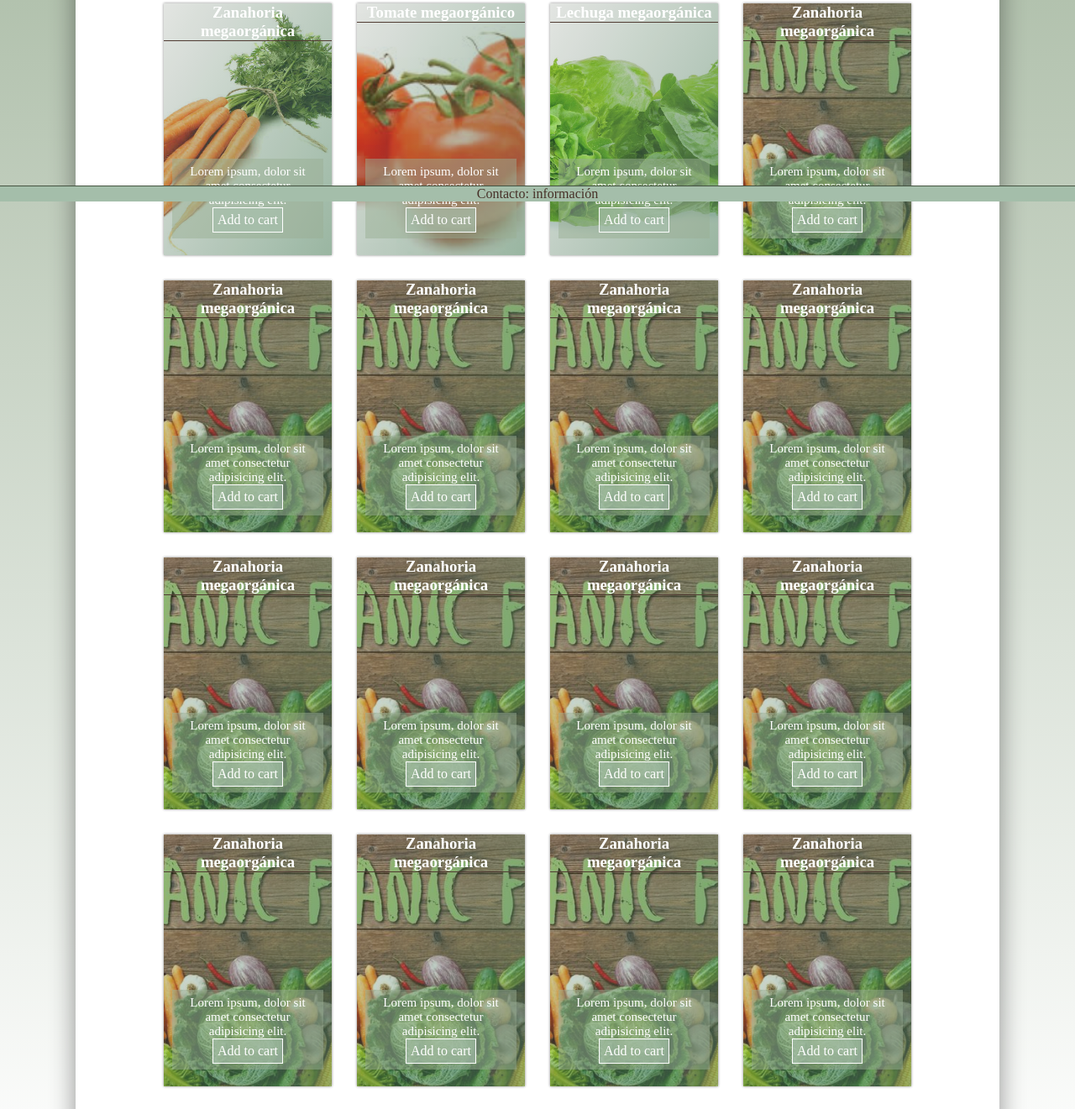
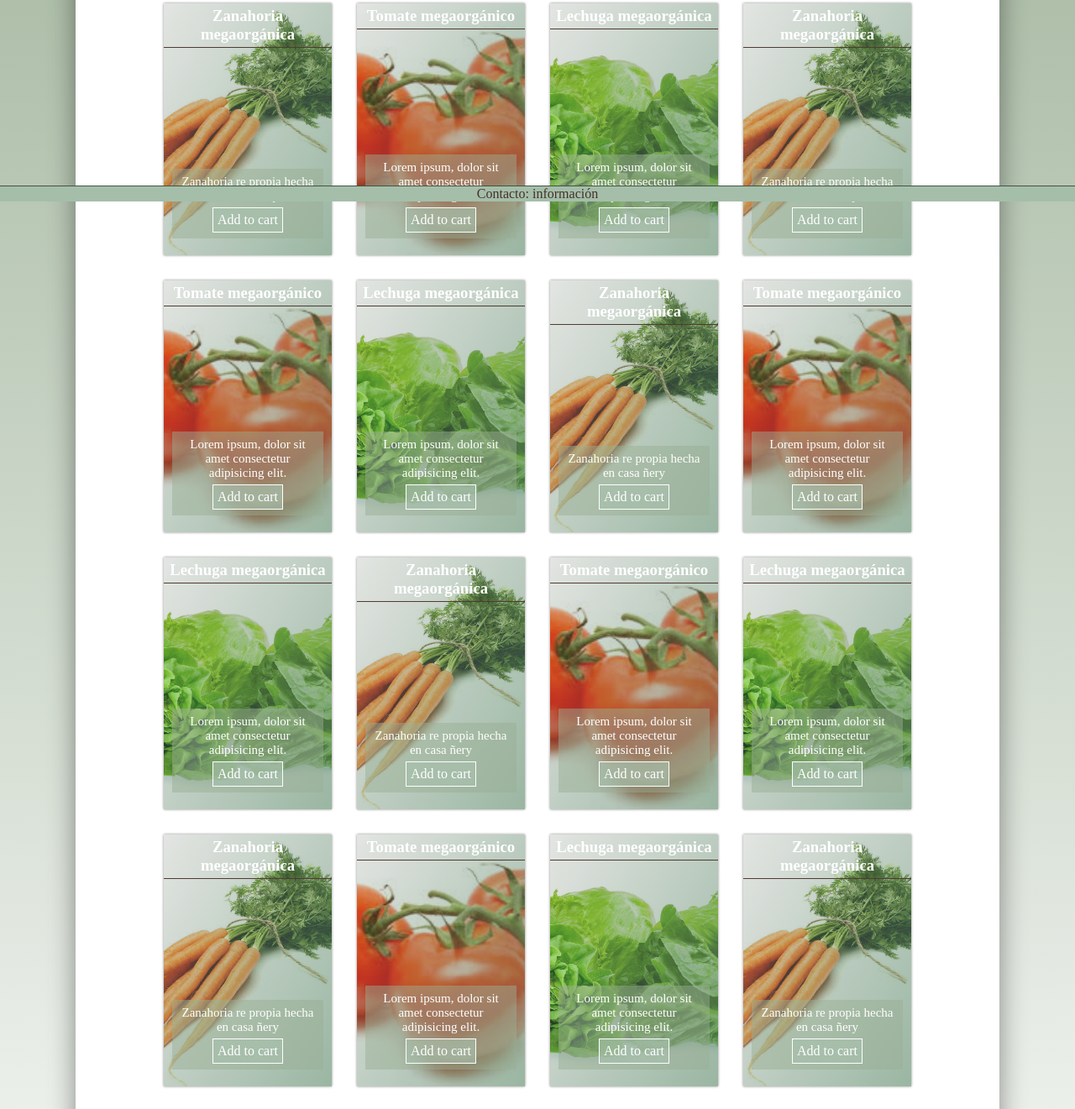
Before and after one commit to DiegoMartinIbarra/Eva-project, a plain HTML site: page marketplace/market.html in a window 1280 px wide. Shown: the part 560-1881 px from the top of the page at 84% size. Drawn offline with Linux system fonts and the light colour scheme; a web font is replaced by a local one.

Commit message:
Version 1

```diff
--- a/marketplace/market.css
+++ b/marketplace/market.css
@@ -223,7 +223,7 @@ footer {
     background-color: white;
     padding: 30px;
     margin-top: 30px;
-    border-radius: 7px;
+    border-radius: 0px;
     box-shadow: rgba(0, 0, 0, 0.425) 0px 0px 30px;
     text-align: center;
 
@@ -279,10 +279,12 @@ footer {
 .card p {
     font-weight: 300;
     font-size: 15px;
+    margin-bottom: 5px;
 }
 .card h3{
     border-bottom: solid rgb(71, 49, 40) 1px;
     margin-bottom: 7px ;
+    padding: 4px;
 }
 
 /*CARD IMAAAAAGEEEE*/
--- a/marketplace/market.html
+++ b/marketplace/market.html
@@ -60,7 +60,7 @@
                     style="background-image: linear-gradient(120deg, rgba(55, 70, 49, 0.144) 0%, rgba(82, 131, 96, 0.616) 100%), url('../ORGANIKA/zanahoria.jpg');">
                     <h3>Zanahoria megaorgánica</h3>
                     <article class="container">
-                        <p>Lorem ipsum, dolor sit amet consectetur adipisicing elit.</p>
+                        <p>Zanahoria re propia hecha en casa ñery</p>
                         <a href="" class="cta">Add to cart</a>
                     </article>
                 </article>
@@ -81,104 +81,120 @@
                     </article>
                 </article>
                 <article class="card"
-                    style="background-image: linear-gradient(120deg, rgba(55, 70, 49, 0.144) 0%, rgba(82, 131, 96, 0.616) 100%), url('../ORGANIKA/img.jpg');">
+                    style="background-image: linear-gradient(120deg, rgba(55, 70, 49, 0.144) 0%, rgba(82, 131, 96, 0.616) 100%), url('../ORGANIKA/zanahoria.jpg');">
                     <h3>Zanahoria megaorgánica</h3>
+                    <article class="container">
+                        <p>Zanahoria re propia hecha en casa ñery</p>
+                        <a href="" class="cta">Add to cart</a>
+                    </article>
+                </article>
+                <article class="card"
+                    style="background-image: linear-gradient(120deg, rgba(55, 70, 49, 0.144) 0%, rgba(82, 131, 96, 0.616) 100%), url('../ORGANIKA/tomate.jpg');">
+                    <h3>Tomate megaorgánico</h3>
                     <article class="container">
                         <p>Lorem ipsum, dolor sit amet consectetur adipisicing elit.</p>
                         <a href="" class="cta">Add to cart</a>
                     </article>
                 </article>
                 <article class="card"
-                    style="background-image: linear-gradient(120deg, rgba(55, 70, 49, 0.144) 0%, rgba(82, 131, 96, 0.616) 100%), url('../ORGANIKA/img.jpg');">
-                    <h3>Zanahoria megaorgánica</h3>
+                    style="background-image: linear-gradient(120deg, rgba(55, 70, 49, 0.144) 0%, rgba(82, 131, 96, 0.616) 100%), url('../ORGANIKA/lechuga.jpeg');">
+                    <h3>Lechuga megaorgánica</h3>
                     <article class="container">
                         <p>Lorem ipsum, dolor sit amet consectetur adipisicing elit.</p>
                         <a href="" class="cta">Add to cart</a>
                     </article>
                 </article>
                 <article class="card"
-                    style="background-image: linear-gradient(120deg, rgba(55, 70, 49, 0.144) 0%, rgba(82, 131, 96, 0.616) 100%), url('../ORGANIKA/img.jpg');">
+                    style="background-image: linear-gradient(120deg, rgba(55, 70, 49, 0.144) 0%, rgba(82, 131, 96, 0.616) 100%), url('../ORGANIKA/zanahoria.jpg');">
                     <h3>Zanahoria megaorgánica</h3>
+                    <article class="container">
+                        <p>Zanahoria re propia hecha en casa ñery</p>
+                        <a href="" class="cta">Add to cart</a>
+                    </article>
+                </article>
+                <article class="card"
+                    style="background-image: linear-gradient(120deg, rgba(55, 70, 49, 0.144) 0%, rgba(82, 131, 96, 0.616) 100%), url('../ORGANIKA/tomate.jpg');">
+                    <h3>Tomate megaorgánico</h3>
                     <article class="container">
                         <p>Lorem ipsum, dolor sit amet consectetur adipisicing elit.</p>
                         <a href="" class="cta">Add to cart</a>
                     </article>
                 </article>
                 <article class="card"
-                    style="background-image: linear-gradient(120deg, rgba(55, 70, 49, 0.144) 0%, rgba(82, 131, 96, 0.616) 100%), url('../ORGANIKA/img.jpg');">
-                    <h3>Zanahoria megaorgánica</h3>
+                    style="background-image: linear-gradient(120deg, rgba(55, 70, 49, 0.144) 0%, rgba(82, 131, 96, 0.616) 100%), url('../ORGANIKA/lechuga.jpeg');">
+                    <h3>Lechuga megaorgánica</h3>
                     <article class="container">
                         <p>Lorem ipsum, dolor sit amet consectetur adipisicing elit.</p>
                         <a href="" class="cta">Add to cart</a>
                     </article>
                 </article>
                 <article class="card"
-                    style="background-image: linear-gradient(120deg, rgba(55, 70, 49, 0.144) 0%, rgba(82, 131, 96, 0.616) 100%), url('../ORGANIKA/img.jpg');">
+                    style="background-image: linear-gradient(120deg, rgba(55, 70, 49, 0.144) 0%, rgba(82, 131, 96, 0.616) 100%), url('../ORGANIKA/zanahoria.jpg');">
                     <h3>Zanahoria megaorgánica</h3>
+                    <article class="container">
+                        <p>Zanahoria re propia hecha en casa ñery</p>
+                        <a href="" class="cta">Add to cart</a>
+                    </article>
+                </article>
+                <article class="card"
+                    style="background-image: linear-gradient(120deg, rgba(55, 70, 49, 0.144) 0%, rgba(82, 131, 96, 0.616) 100%), url('../ORGANIKA/tomate.jpg');">
+                    <h3>Tomate megaorgánico</h3>
                     <article class="container">
                         <p>Lorem ipsum, dolor sit amet consectetur adipisicing elit.</p>
                         <a href="" class="cta">Add to cart</a>
                     </article>
                 </article>
                 <article class="card"
-                    style="background-image: linear-gradient(120deg, rgba(55, 70, 49, 0.144) 0%, rgba(82, 131, 96, 0.616) 100%), url('../ORGANIKA/img.jpg');">
-                    <h3>Zanahoria megaorgánica</h3>
+                    style="background-image: linear-gradient(120deg, rgba(55, 70, 49, 0.144) 0%, rgba(82, 131, 96, 0.616) 100%), url('../ORGANIKA/lechuga.jpeg');">
+                    <h3>Lechuga megaorgánica</h3>
                     <article class="container">
                         <p>Lorem ipsum, dolor sit amet consectetur adipisicing elit.</p>
                         <a href="" class="cta">Add to cart</a>
                     </article>
                 </article>
                 <article class="card"
-                    style="background-image: linear-gradient(120deg, rgba(55, 70, 49, 0.144) 0%, rgba(82, 131, 96, 0.616) 100%), url('../ORGANIKA/img.jpg');">
+                    style="background-image: linear-gradient(120deg, rgba(55, 70, 49, 0.144) 0%, rgba(82, 131, 96, 0.616) 100%), url('../ORGANIKA/zanahoria.jpg');">
                     <h3>Zanahoria megaorgánica</h3>
+                    <article class="container">
+                        <p>Zanahoria re propia hecha en casa ñery</p>
+                        <a href="" class="cta">Add to cart</a>
+                    </article>
+                </article>
+                <article class="card"
+                    style="background-image: linear-gradient(120deg, rgba(55, 70, 49, 0.144) 0%, rgba(82, 131, 96, 0.616) 100%), url('../ORGANIKA/tomate.jpg');">
+                    <h3>Tomate megaorgánico</h3>
                     <article class="container">
                         <p>Lorem ipsum, dolor sit amet consectetur adipisicing elit.</p>
                         <a href="" class="cta">Add to cart</a>
                     </article>
                 </article>
                 <article class="card"
-                    style="background-image: linear-gradient(120deg, rgba(55, 70, 49, 0.144) 0%, rgba(82, 131, 96, 0.616) 100%), url('../ORGANIKA/img.jpg');">
-                    <h3>Zanahoria megaorgánica</h3>
+                    style="background-image: linear-gradient(120deg, rgba(55, 70, 49, 0.144) 0%, rgba(82, 131, 96, 0.616) 100%), url('../ORGANIKA/lechuga.jpeg');">
+                    <h3>Lechuga megaorgánica</h3>
                     <article class="container">
                         <p>Lorem ipsum, dolor sit amet consectetur adipisicing elit.</p>
                         <a href="" class="cta">Add to cart</a>
                     </article>
                 </article>
                 <article class="card"
-                    style="background-image: linear-gradient(120deg, rgba(55, 70, 49, 0.144) 0%, rgba(82, 131, 96, 0.616) 100%), url('../ORGANIKA/img.jpg');">
+                    style="background-image: linear-gradient(120deg, rgba(55, 70, 49, 0.144) 0%, rgba(82, 131, 96, 0.616) 100%), url('../ORGANIKA/zanahoria.jpg');">
                     <h3>Zanahoria megaorgánica</h3>
+                    <article class="container">
+                        <p>Zanahoria re propia hecha en casa ñery</p>
+                        <a href="" class="cta">Add to cart</a>
+                    </article>
+                </article>
+                <article class="card"
+                    style="background-image: linear-gradient(120deg, rgba(55, 70, 49, 0.144) 0%, rgba(82, 131, 96, 0.616) 100%), url('../ORGANIKA/tomate.jpg');">
+                    <h3>Tomate megaorgánico</h3>
                     <article class="container">
                         <p>Lorem ipsum, dolor sit amet consectetur adipisicing elit.</p>
                         <a href="" class="cta">Add to cart</a>
                     </article>
                 </article>
                 <article class="card"
-                    style="background-image: linear-gradient(120deg, rgba(55, 70, 49, 0.144) 0%, rgba(82, 131, 96, 0.616) 100%), url('../ORGANIKA/img.jpg');">
-                    <h3>Zanahoria megaorgánica</h3>
-                    <article class="container">
-                        <p>Lorem ipsum, dolor sit amet consectetur adipisicing elit.</p>
-                        <a href="" class="cta">Add to cart</a>
-                    </article>
-                </article>
-                <article class="card"
-                    style="background-image: linear-gradient(120deg, rgba(55, 70, 49, 0.144) 0%, rgba(82, 131, 96, 0.616) 100%), url('../ORGANIKA/img.jpg');">
-                    <h3>Zanahoria megaorgánica</h3>
-                    <article class="container">
-                        <p>Lorem ipsum, dolor sit amet consectetur adipisicing elit.</p>
-                        <a href="" class="cta">Add to cart</a>
-                    </article>
-                </article>
-                <article class="card"
-                    style="background-image: linear-gradient(120deg, rgba(55, 70, 49, 0.144) 0%, rgba(82, 131, 96, 0.616) 100%), url('../ORGANIKA/img.jpg');">
-                    <h3>Zanahoria megaorgánica</h3>
-                    <article class="container">
-                        <p>Lorem ipsum, dolor sit amet consectetur adipisicing elit.</p>
-                        <a href="" class="cta">Add to cart</a>
-                    </article>
-                </article>
-                <article class="card"
-                    style="background-image: linear-gradient(120deg, rgba(55, 70, 49, 0.144) 0%, rgba(82, 131, 96, 0.616) 100%), url('../ORGANIKA/img.jpg');">
-                    <h3>Zanahoria megaorgánica</h3>
+                    style="background-image: linear-gradient(120deg, rgba(55, 70, 49, 0.144) 0%, rgba(82, 131, 96, 0.616) 100%), url('../ORGANIKA/lechuga.jpeg');">
+                    <h3>Lechuga megaorgánica</h3>
                     <article class="container">
                         <p>Lorem ipsum, dolor sit amet consectetur adipisicing elit.</p>
                         <a href="" class="cta">Add to cart</a>
```
